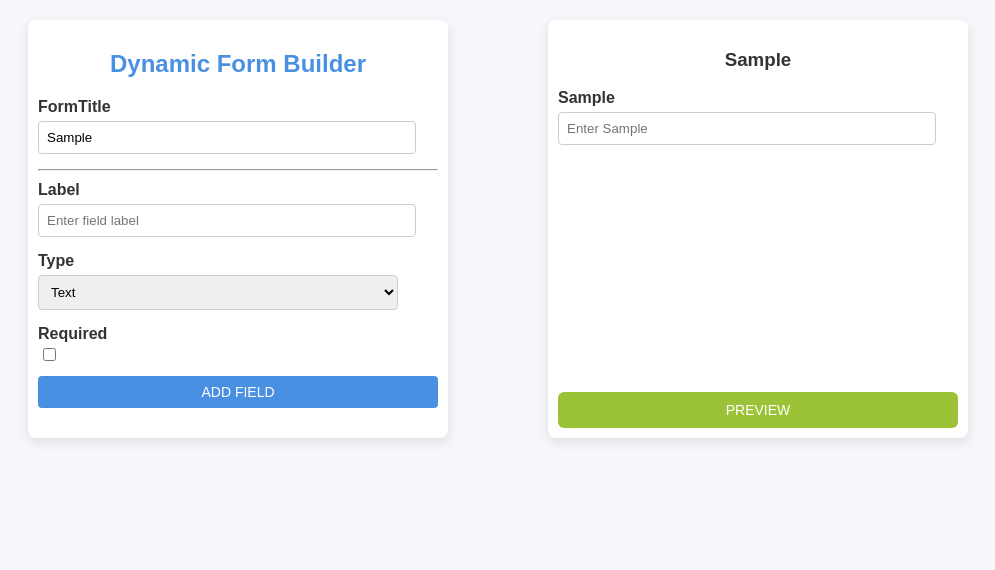
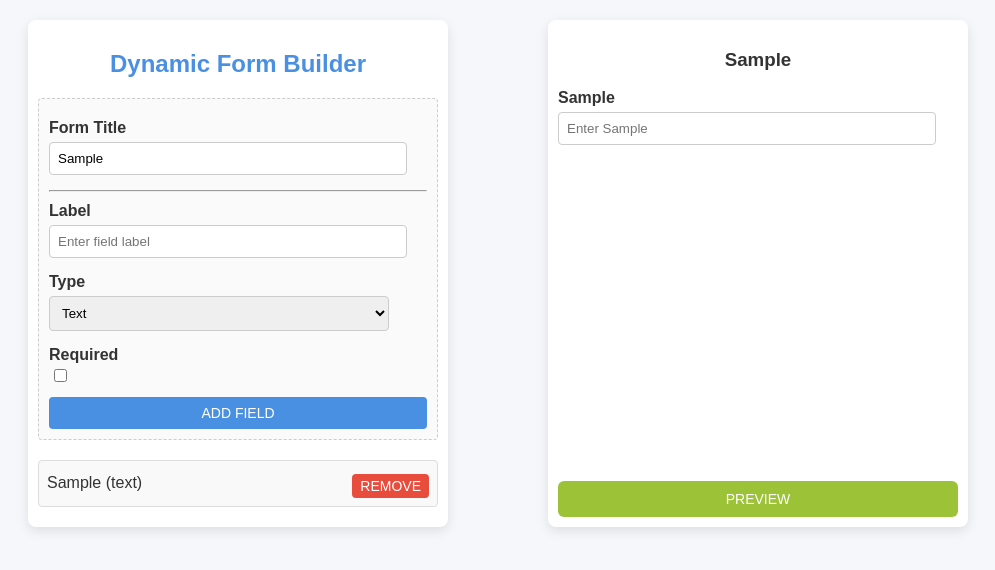
Before and after one commit to Deepti-mayee/Dynamic-Form-Builder, a React (Create React App) app: page / in a window 1280 px wide. Both pictures are taken after typing "Sample", "Sample" into the empty fields and a click on the button "ADD FIELD". Shown: the top 570 px of the page, without its empty margins (142-1137 px from the left). Built offline with nearby package versions, Linux system fonts and the light colour scheme.

Commit message:
Reordering

```diff
--- a/package.json
+++ b/package.json
@@ -9,6 +9,7 @@
     "@testing-library/user-event": "^13.5.0",
     "formik": "^2.4.6",
     "react": "^18.3.1",
+    "react-beautiful-dnd": "^13.1.1",
     "react-dnd": "^16.0.1",
     "react-dnd-html5-backend": "^16.0.1",
     "react-dom": "^18.3.1",
--- a/src/components/FormBuilder.css
+++ b/src/components/FormBuilder.css
@@ -37,7 +37,76 @@ h2 {
 
 .field-settings {
   margin-bottom: 20px;
+  padding: 10px;
+  border: 1px dashed #ccc;
+  border-radius: 4px;
+  background-color: #fafafa;
 }
+
+.draggable-field-list {
+  margin-top: 20px;
+}
+
+.draggable-field.drag-over {
+  border: 2px dashed #4a90e2;
+  background-color: #e6f7ff;
+}
+
+.draggable-field {
+  display: flex;
+  justify-content: space-between;
+  align-items: center;
+  padding: 8px;
+  border: 1px solid #ddd;
+  border-radius: 4px;
+  background-color: #f9f9f9;
+  margin-bottom: 10px;
+  cursor: grab;
+}
+
+.remove-btn {
+  background-color: #e74c3c;
+  color: #fff;
+  border: none;
+  padding: 4px 8px;
+  border-radius: 4px;
+  cursor: pointer;
+}
+
+.remove-btn:hover {
+  background-color: #c0392b;
+}
+
+.draggable-field:active {
+  background-color: #e0e7ff;
+  opacity: 0.8;
+}
+
+.draggable-field.dragging {
+  opacity: 0.5; /* Slightly transparent when dragging */
+  border-color: #4a90e2;
+}
+
+.drop-zone {
+  border: 2px dashed #4a90e2;
+  background-color: #e6f7ff;
+  min-height: 40px;
+  margin-bottom: 10px;
+  border-radius: 4px;
+  display: flex;
+  align-items: center;
+  justify-content: center;
+  color: #4a90e2;
+  font-weight: bold;
+  text-transform: uppercase;
+}
+
+.drop-zone.drag-over {
+  background-color: #d0e9ff;
+  border-color: #357abd;
+}
+
+
 
 .input-group {
   margin-bottom: 15px;
--- a/src/components/FormBuilder.js
+++ b/src/components/FormBuilder.js
@@ -1,7 +1,7 @@
 // src/components/FormBuilder.js
 import React, { useState } from 'react';
 import FormPreview from './FormPreview';
-import './FormBuilder.css'; // Import CSS for styling
+import './FormBuilder.css';
 
 const FormBuilder = () => {
   const [formTitle, setFormTitle] = useState('');
@@ -13,6 +13,7 @@ const FormBuilder = () => {
     options: [],
   });
   const [dropdownOption, setDropdownOption] = useState('');
+  const [draggedIndex, setDraggedIndex] = useState(null);
 
   const addField = () => {
     if (!currentField.label) {
@@ -31,13 +32,29 @@ const FormBuilder = () => {
     setDropdownOption('');
   };
 
+  const handleDragStart = (index) => {
+    setDraggedIndex(index);
+  };
+
+  const handleDrop = (index) => {
+    const updatedFields = [...fields];
+    const draggedField = updatedFields.splice(draggedIndex, 1)[0];
+    updatedFields.splice(index, 0, draggedField);
+    setFields(updatedFields);
+    setDraggedIndex(null);
+  };
+
+  const removeField = (index) => {
+    setFields(fields.filter((_, i) => i !== index));
+  };
+
   return (
     <div className="form-builder-container">
       <div className="builderForm">
         <h2>Dynamic Form Builder</h2>
         <div className="field-settings">
           <div className="input-group">
-            <label>FormTitle</label>
+            <label>Form Title</label>
             <input
               type="text"
               value={formTitle}
@@ -53,7 +70,6 @@ const FormBuilder = () => {
               value={currentField.label}
               onChange={(e) => setCurrentField({ ...currentField, label: e.target.value })}
               placeholder="Enter field label"
-              required
             />
           </div>
 
@@ -107,6 +123,25 @@ const FormBuilder = () => {
             Add Field
           </button>
         </div>
+
+        {/* Draggable field list */}
+        <div className="draggable-field-list">
+          {fields.map((field, index) => (
+            <div
+              key={field.id}
+              className="draggable-field"
+              draggable
+              onDragStart={() => handleDragStart(index)}
+              onDragOver={(e) => e.preventDefault()}
+              onDrop={() => handleDrop(index)}
+            >
+              <span>{field.label} ({field.type})</span>
+              <button type="button" onClick={() => removeField(index)} className="remove-btn">
+                Remove
+              </button>
+            </div>
+          ))}
+        </div>
       </div>
 
       <FormPreview fields={fields} formTitle={formTitle} />
```
Also changed, not shown: 1 other file (tests, documents, lock files or other folders).
